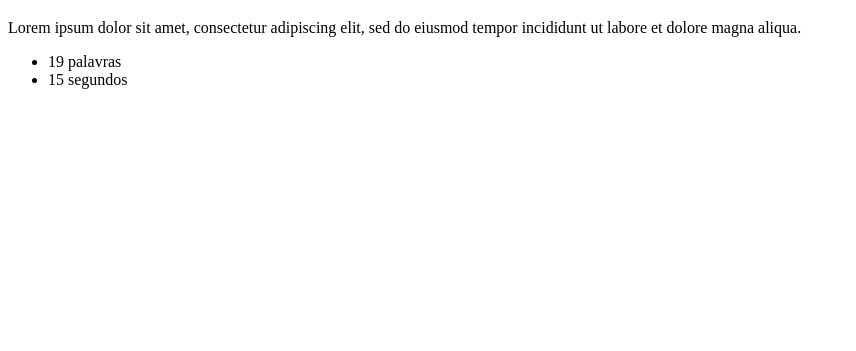
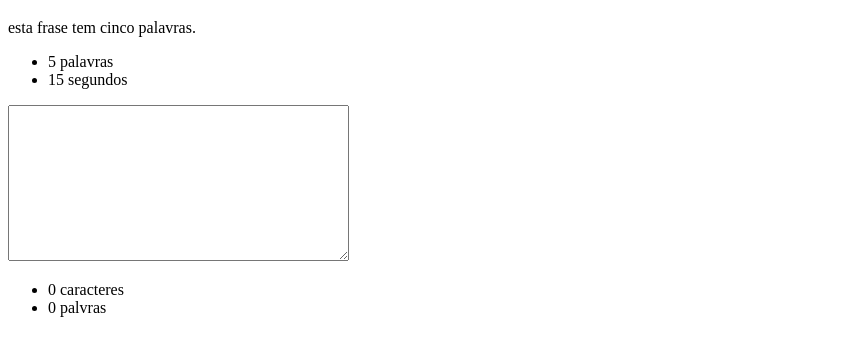
Before and after one commit to Viniciusdeab/contador-de-palavras, a plain HTML site: page public/principal.html in a window 1280 px wide. Shown: the part 61-412 px from the top of the page, without its empty margins (0-856 px from the left). Drawn offline with Linux system fonts and the light colour scheme.

Commit message:
adição do conteudo e do textarea para receber as palavras, dinamica feita com JQuery, utilizando uma função para verificar os inputs no textarea e contar o caracteres e as palavras

```diff
--- a/public/js/main.js
+++ b/public/js/main.js
@@ -0,0 +1,17 @@
+var frase = $(".frase").text();
+var numPalavras = frase.split(" ").length;
+
+var tamanhoFrase = $("#tamanho-frase");
+tamanhoFrase.text(numPalavras);
+
+var campo = $(".campo-digitacao");
+campo.on("input", function(){
+    var conteudo = campo.val();
+
+    var qtdPalavras = conteudo.split(/\s+/).length - 1;
+    $("#contador-palavras").text(qtdPalavras);
+
+    var qtdCarcteres = conteudo.length;
+    $("#contador-caracteres").text(qtdCarcteres);
+
+});
--- a/public/principal.html
+++ b/public/principal.html
@@ -6,11 +6,18 @@
 </head>
 <body>
     <h1>Alura Typer</h1>
-    <p class="frase">Lorem ipsum dolor sit amet, consectetur adipiscing elit, sed do eiusmod tempor incididunt ut labore et dolore magna aliqua.</p>
+    <p class="frase">esta frase tem cinco palavras.</p>
 
     <ul class="informacoes">
-        <li>19 palavras</li>
+        <li><span id="tamanho-frase">19</span> palavras</li>
         <li>15 segundos</li>
+    </ul>
+
+    <textarea class="campo-digitacao" name="" id="" cols="40" rows="10"></textarea>
+
+    <ul>
+        <li><span id="contador-caracteres">0</span> caracteres</li>
+        <li><span id="contador-palavras">0</span> palvras</li>
     </ul>
 
     <script src="js/jquery.js"></script>
```
